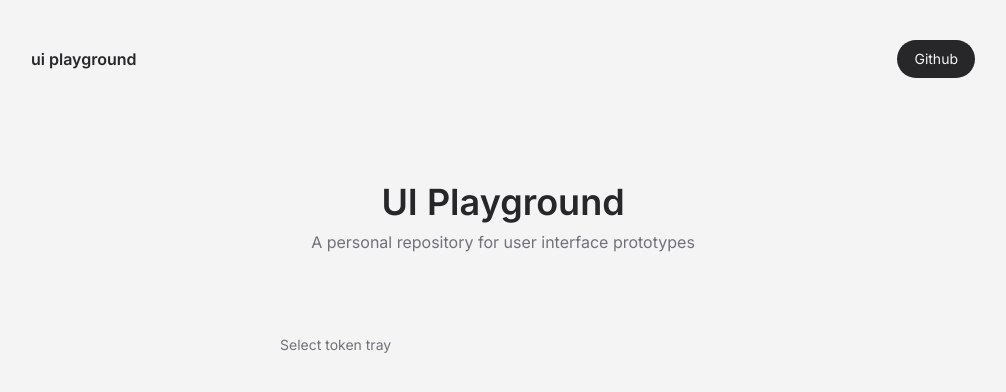
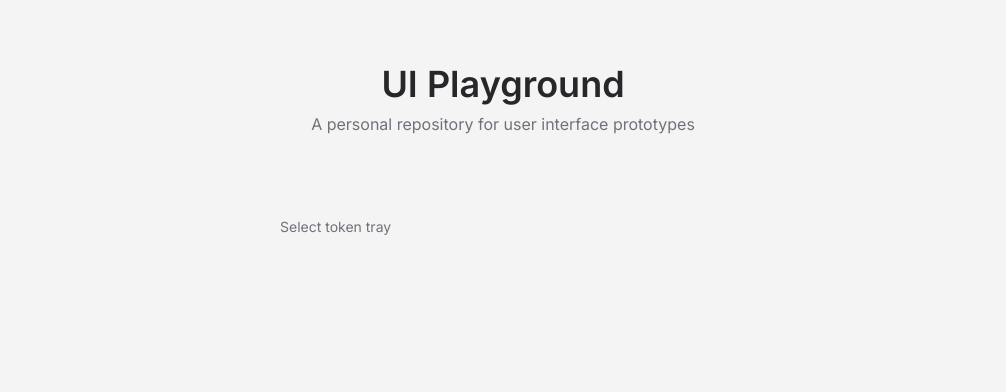
Before and after one commit to gzkdev/ui-playground, a Next.js app: page / in a window 1280 px wide. Shown: the top 392 px of the page, without its empty margins (137-1143 px from the left). Built offline with nearby package versions, Linux system fonts and the light colour scheme.

Commit message:
remove navbar from home page

```diff
--- a/src/app/layout.tsx
+++ b/src/app/layout.tsx
@@ -1,7 +1,6 @@
 import type { Metadata } from "next";
 import { Inter } from "next/font/google";
 import "./globals.css";
-import { Navbar } from "@/components/navbar";
 
 const nunito = Inter({ subsets: ["latin"] });
 
@@ -17,10 +16,7 @@ export default function RootLayout({
 }>) {
   return (
     <html lang="en">
-      <body className={nunito.className}>
-        <Navbar />
-        {children}
-      </body>
+      <body className={nunito.className}>{children}</body>
     </html>
   );
 }
```
